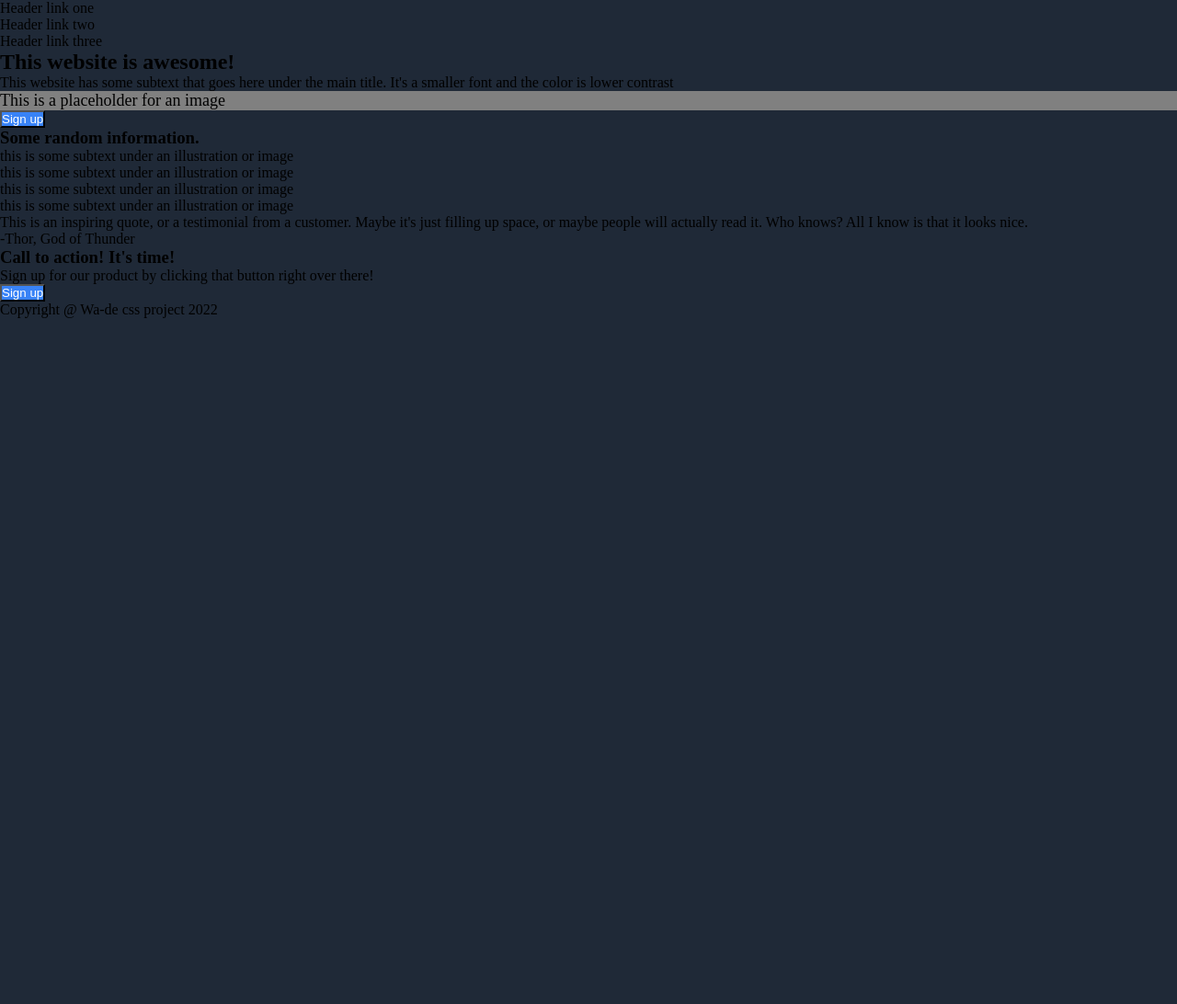
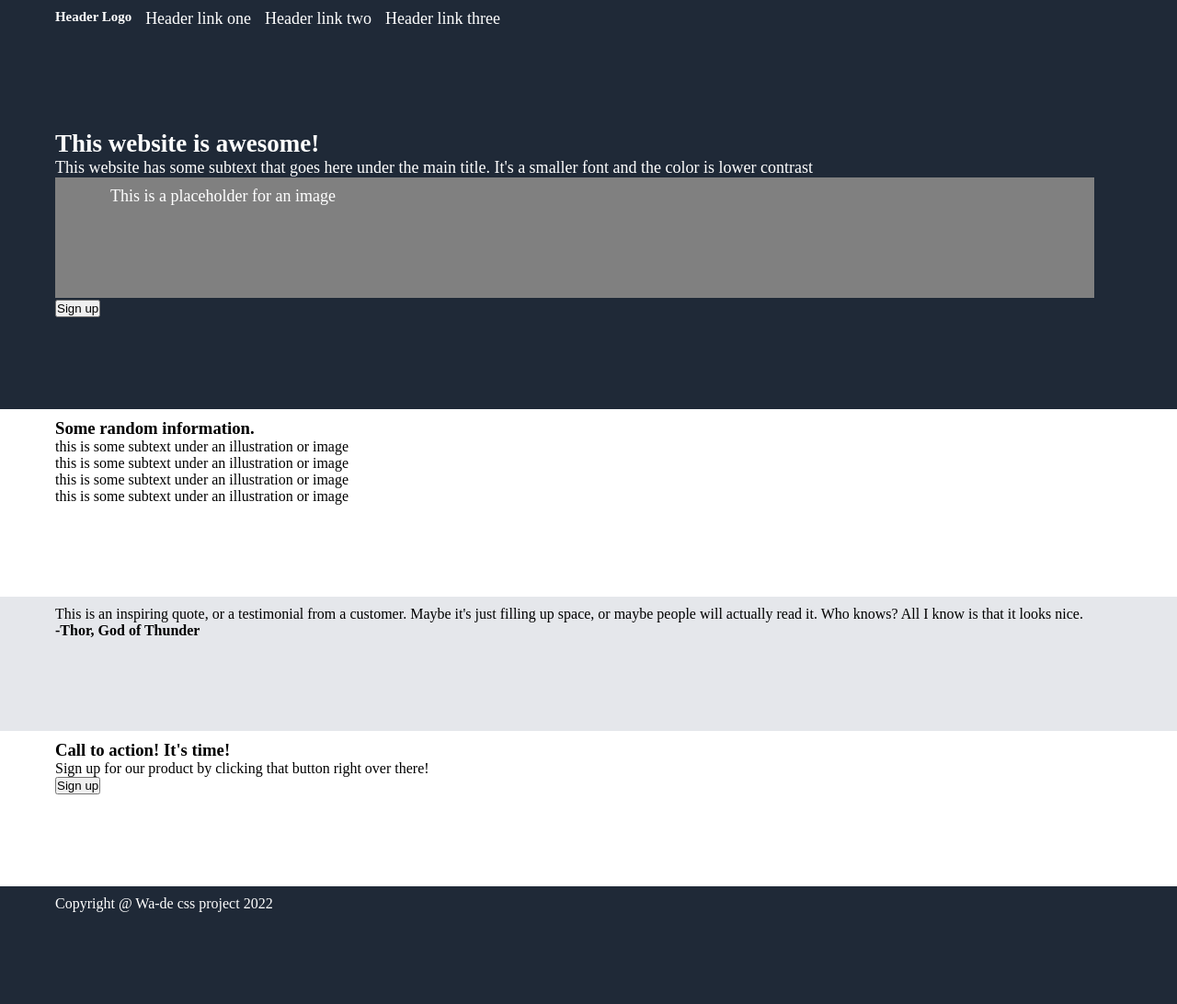
Before and after one commit to Ay0cheese/odin-final, a plain HTML site: page index.html in a window 1280 px wide. Shown: the whole page at 92% size. Before the commit the page ends 800 px from the top, so only its background shows below. Drawn offline with Linux system fonts and the light colour scheme.

Commit message:
Add files via upload

```diff
--- a/index.html
+++ b/index.html
@@ -9,21 +9,22 @@
     <body>
         <header>
             <div class="flex-header">
+                <h5>Header Logo</h5>
                 <div class="one">Header link one</div>
                 <div class="two">Header link two</div>
                 <div class="three">Header link three</div>
             </div>
         </header>
 
-        <hero>
+        <div class="hero">
             <h2>This website is awesome!</h2>
             <p>This website has some subtext that goes here under the main title.
                 It's a smaller font and the color is lower contrast</p>
                 <div class="placeholder">This is a placeholder for an image</div>
-                    <button>Sign up</button>
-        </hero>
+                <button>Sign up</button>
+            </div>
 
-        <container>
+        <div class="middle">
             <h3>Some random information.</h3>
                 <div class="flex-random">
                     <div class="one">this is some subtext under an illustration or image</div>
@@ -31,20 +32,20 @@
                     <div class="three">this is some subtext under an illustration or image</div>
                     <div class="four">this is some subtext under an illustration or image</div>
                 </div>
-        </container>
+            </div>
 
-        <container class="quote">
+        <div class="quote">
             <p>This is an inspiring quote, or a testimonial from a customer. Maybe it's just
                 filling up space, or maybe people will actually read it. Who knows? All I know is that
             it looks nice.</p>
-            <p>-Thor, God of Thunder</p>
-        </container>
+            <p><strong>-Thor, God of Thunder</strong></p>
+         </div>
 
-        <container class="call2action">
+        <div class="call2action">
             <h3>Call to action! It's time!</h3>
             <p>Sign up for our product by clicking that button right over there!</p>
             <button>Sign up</button>
-        </container>
+        </div>
 
         <footer>Copyright @ Wa-de css project 2022</footer>
 
--- a/style.css
+++ b/style.css
@@ -1,24 +1,67 @@
 * {
     padding: 0px;
     margin: 0px;
-    background-color: #1f2937;
 }
 
-.header {
+.flex-header {
     padding: 10px 90px 100px 60px;
-    margin: 0px 0px 100px 0px;
+    margin: 0px;
     background-color: #1f2937;
     border: #1f2937;
     color: white;
+    font-size: 18px;
+    display: flex;
+    justify-content: flex-start;
+    gap: 15px;
 }
 
+.hero {
+    padding: 10px 90px 100px 60px;
+    margin: 0px;
+    background-color: #1f2937;
+    border: #1f2937;
+    color: white;
+    font-size: 18px;
+}
+}
 
 button {
     background-color: #3882f6;
     color: white;
 }
 
-.placeholder{
+.placeholder {
+    padding: 10px 90px 100px 60px;
+    margin: 0px;
     background-color: gray;
     font-size: 18px;
 }
+
+.middle {
+    padding: 10px 90px 100px 60px;
+    margin: 0px;
+    background-color: white;
+    display: flex-row;
+}
+
+.quote {
+    padding: 10px 90px 100px 60px;
+    margin: 0px;
+    background-color: #e5e7eb;
+
+}
+
+.call2action {
+    padding: 10px 90px 100px 60px;
+    margin: 0px;
+    border-color: lightsteelblue;
+}
+
+footer {
+    padding: 10px 90px 100px 60px;
+    margin: 0px;
+
+    background-color: #1f2937;
+    border: #1f2937;
+    color: white;
+}
```
